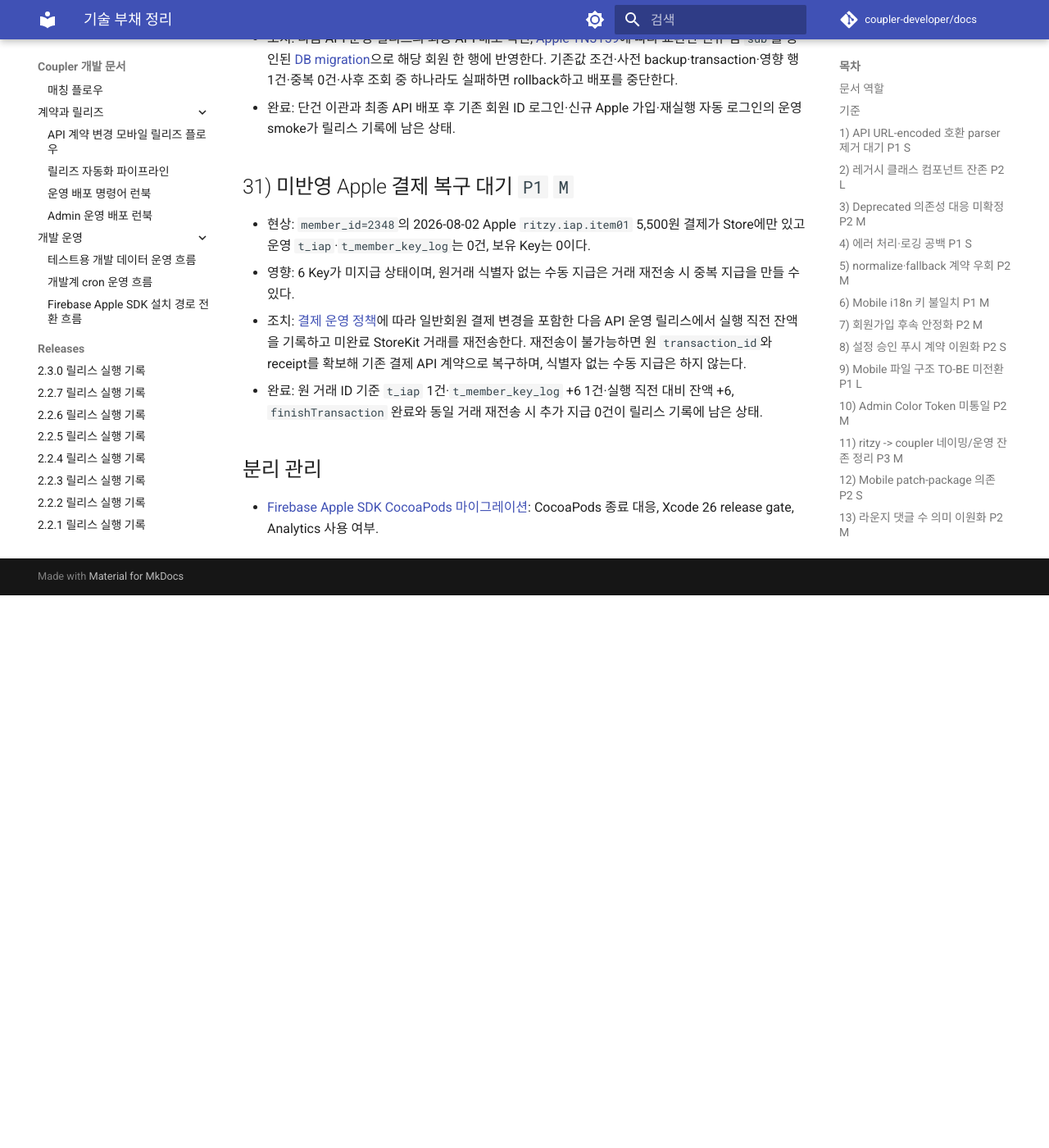
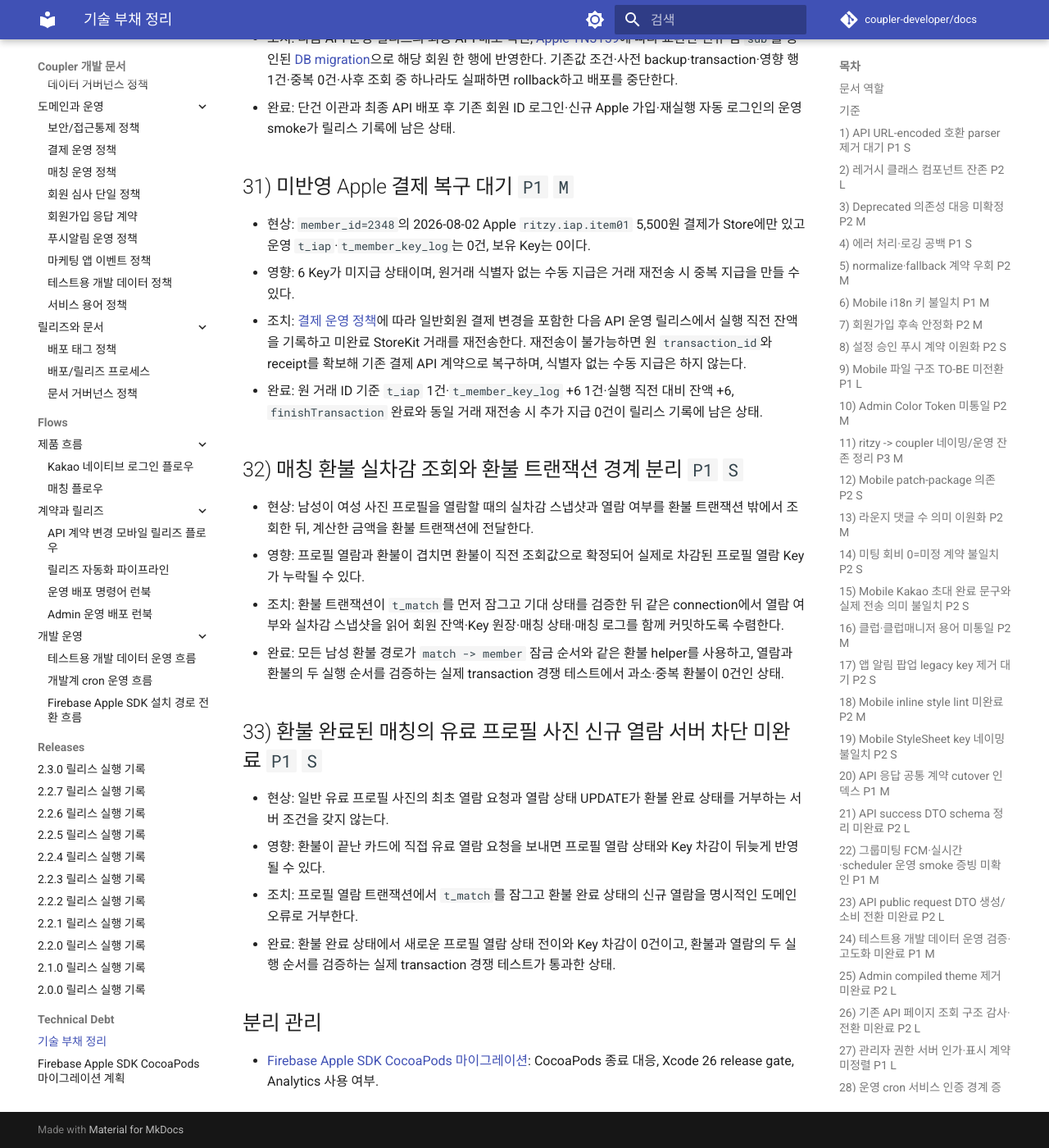
Before and after one commit to coupler-developer/docs, an MkDocs documentation site: the page built from content/technical-debt/technical-debt.md, in a window 1280 px wide and 1400 px high, scrolled down 8837 px. Shown: the whole window at 82% size. Built offline with MkDocs 1.6.1 and Material for MkDocs 9.7.7, drawn with Linux system fonts in a browser that asks for light colours; comment, search, counter and statistics services are not loaded; before the commit the page ends 9563 px from its top, so only the background shows below that.

Commit message:
docs: 매칭 환불 기술부채 기록

```diff
--- a/content/technical-debt/technical-debt.md
+++ b/content/technical-debt/technical-debt.md
@@ -267,6 +267,28 @@
 - 완료: 원 거래 ID 기준 `t_iap` 1건·`t_member_key_log` +6 1건·실행 직전 대비 잔액 +6,
   `finishTransaction` 완료와 동일 거래 재전송 시 추가 지급 0건이 릴리스 기록에 남은 상태.
 
+## 32) 매칭 환불 실차감 조회와 환불 트랜잭션 경계 분리 `P1` `S`
+
+- 현상: 남성이 여성 사진 프로필을 열람할 때의 실차감 스냅샷과 열람 여부를 환불 트랜잭션 밖에서 조회한
+  뒤, 계산한 금액을 환불 트랜잭션에 전달한다.
+- 영향: 프로필 열람과 환불이 겹치면 환불이 직전 조회값으로 확정되어 실제로 차감된 프로필 열람 Key가
+  누락될 수 있다.
+- 조치: 환불 트랜잭션이 `t_match`를 먼저 잠그고 기대 상태를 검증한 뒤 같은 connection에서 열람 여부와
+  실차감 스냅샷을 읽어 회원 잔액·Key 원장·매칭 상태·매칭 로그를 함께 커밋하도록 수렴한다.
+- 완료: 모든 남성 환불 경로가 `match -> member` 잠금 순서와 같은 환불 helper를 사용하고, 열람과 환불의 두
+  실행 순서를 검증하는 실제 transaction 경쟁 테스트에서 과소·중복 환불이 0건인 상태.
+
+## 33) 환불 완료된 매칭의 유료 프로필 사진 신규 열람 서버 차단 미완료 `P1` `S`
+
+- 현상: 일반 유료 프로필 사진의 최초 열람 요청과 열람 상태 UPDATE가 환불 완료 상태를 거부하는 서버 조건을
+  갖지 않는다.
+- 영향: 환불이 끝난 카드에 직접 유료 열람 요청을 보내면 프로필 열람 상태와 Key 차감이 뒤늦게 반영될 수
+  있다.
+- 조치: 프로필 열람 트랜잭션에서 `t_match`를 잠그고 환불 완료 상태의 신규 열람을 명시적인 도메인 오류로
+  거부한다.
+- 완료: 환불 완료 상태에서 새로운 프로필 열람 상태 전이와 Key 차감이 0건이고, 환불과 열람의 두 실행
+  순서를 검증하는 실제 transaction 경쟁 테스트가 통과한 상태.
+
 ## 분리 관리
 
 - [Firebase Apple SDK CocoaPods 마이그레이션](firebase-apple-sdk-cocoapods-migration-plan.md): CocoaPods 종료 대응, Xcode 26 release gate, Analytics 사용 여부.
```
